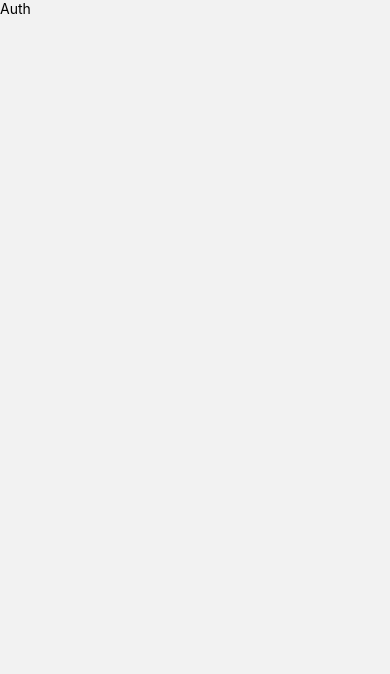
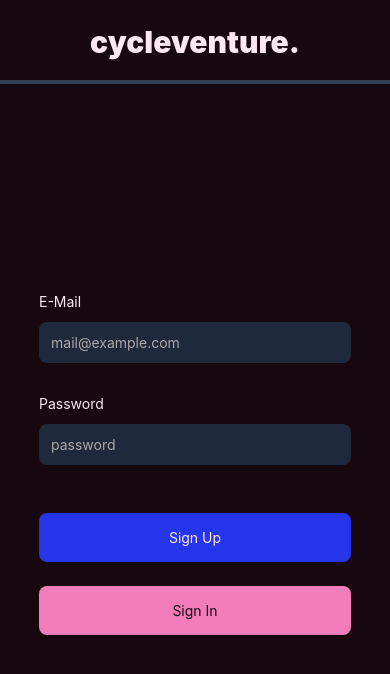
Before and after one commit to AtanasovCode/cycleventure-native, a React Native app: screen /Auth in a window 390 px wide. Shown: the top 674 px of the page. Built offline with nearby package versions, Linux system fonts and the light colour scheme.

Commit message:
created Auth screen

```diff
--- a/src/routes/Auth.jsx
+++ b/src/routes/Auth.jsx
@@ -3,15 +3,72 @@ import {
     View,
     Text,
     Image,
-} from "react-native";
+    TextInput,
+} from 'react-native';
+import { SafeAreaView } from "react-native-safe-area-context";
+import { width, height } from "../Utils";
 import { useStore } from "../../useStore";
 import { supabase } from "../../supabase";
+import { TouchableOpacity } from "react-native";
 
 const Auth = () => {
+
+    const email = useStore((state) => state.email);
+    const saveEmail = useStore((state) => state.saveEmail);
+    const password = useStore((state) => state.password);
+    const savePassword = useStore((state) => state.savePassword);
+
+
     return (
-        <View>
-            <Text>Auth</Text>
-        </View>
+        <SafeAreaView className="flex-1 bg-background">
+            <View className="p-6 flex-row items-center justify-center">
+                <Text className="font-black text-text text-3xl">cycleventure.</Text>
+                <View className="w-full bg-slate-700 h-1 absolute bottom-0"></View>
+            </View>
+            <View
+                className="flex-1 items-center justify-center"
+                style={{ marginHorizontal: width * 0.1 }}
+            >
+                <View
+                    className="items-center justify-start w-full mb-8"
+                >
+                    <Text className="text-text text-left w-full">E-Mail</Text>
+                    <TextInput
+                        placeholder="mail@example.com"
+                        placeholderTextColor={"#aaa8a8"}
+                        className="w-full p-3 bg-slate-800 rounded-lg mt-3 text-text"
+                        value={email}
+                        onTextInput={(value) => saveEmail(value)}
+                    />
+                </View>
+                <View
+                    className="items-center justify-start w-full"
+                >
+                    <Text className="text-text text-left w-full">Password</Text>
+                    <TextInput
+                        placeholder="password"
+                        placeholderTextColor={"#aaa8a8"}
+                        secureTextEntry={true}
+                        autoCapitalize="none"
+                        className="w-full p-3 bg-slate-800 rounded-lg mt-3 text-text"
+                        value={password}
+                        onTextInput={(value) => savePassword(value)}
+                    />
+                </View>
+                <View className="mt-12 w-full">
+                    <TouchableOpacity
+                        className="w-full rounded-lg bg-accent items-center justify-center p-4"
+                    >
+                        <Text className="text-text">Sign Up</Text>
+                    </TouchableOpacity>
+                    <TouchableOpacity
+                        className="w-full rounded-lg mt-6 bg-primary items-center justify-center p-4"
+                    >
+                        <Text className="text-background">Sign In</Text>
+                    </TouchableOpacity>
+                </View>
+            </View>
+        </SafeAreaView>
     );
 }
 
--- a/src/routes/Home.jsx
+++ b/src/routes/Home.jsx
@@ -41,7 +41,7 @@ const Home = ({ navigation }) => {
                 >
                     <TouchableOpacity
                         className="px-16 py-3 rounded-xl bg-primary"
-                        onPress={() => navigation.navigate("Products")}
+                        onPress={() => navigation.navigate("Auth")}
                     >
                         <Text className="text-background font-extrabold">Explore</Text>
                     </TouchableOpacity>
```
